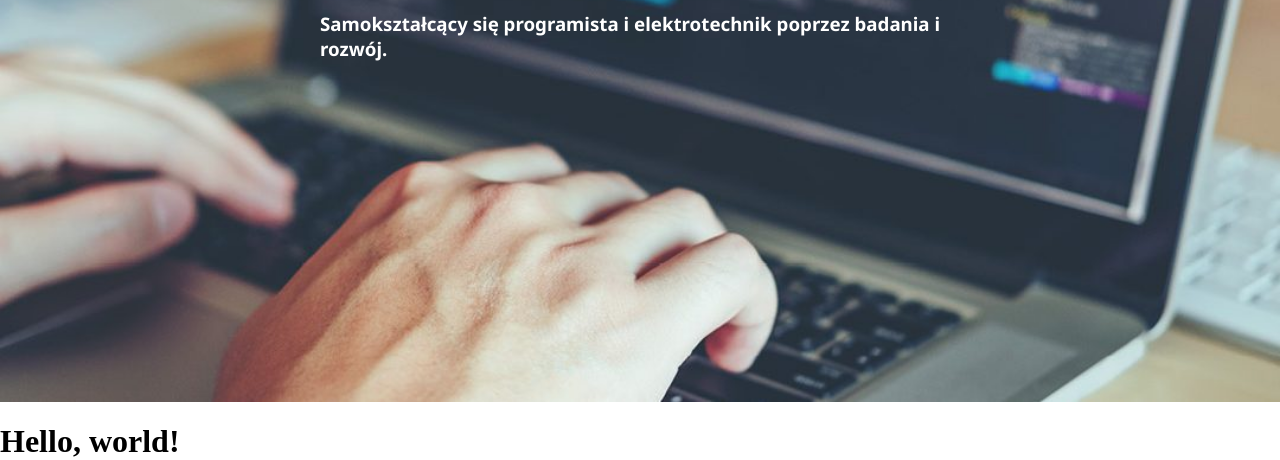
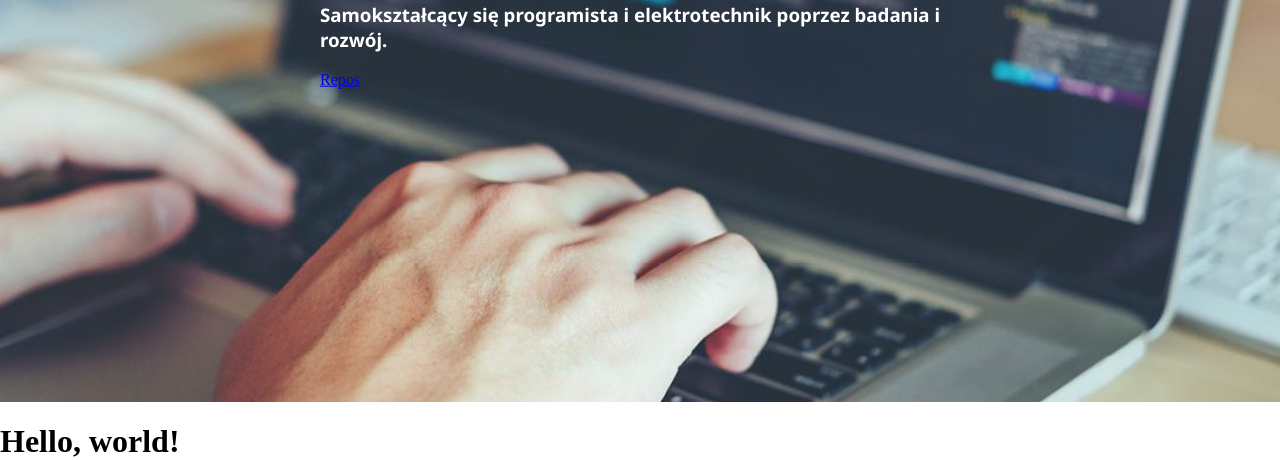
Before and after one commit to tomasz-jedrzejczyk/portfolio, a plain HTML site: page index.html in a window 1280 px wide. Shown: the part 398-858 px from the top of the page. Drawn offline with Linux system fonts and the light colour scheme.

Commit message:
scroll action
add effect that will scroll you to section below

```diff
--- a/index.html
+++ b/index.html
@@ -12,8 +12,13 @@
       <div class="main_center">
         <h1 class="main_center_title">TOMASZ JĘDRZEJCZYK</h1>
         <h3 class="main_center_content">Samokształcący się programista i elektrotechnik poprzez badania i rozwój.</h3>
+        <a href="#repos">Repos</a>
       </div>
     </div>
-    <h1>Hello, world!</h1>
+    <div id="repos">
+      <h1>Hello, world!</h1>
+
+    </div>
+
   </body>
 </html>
```
